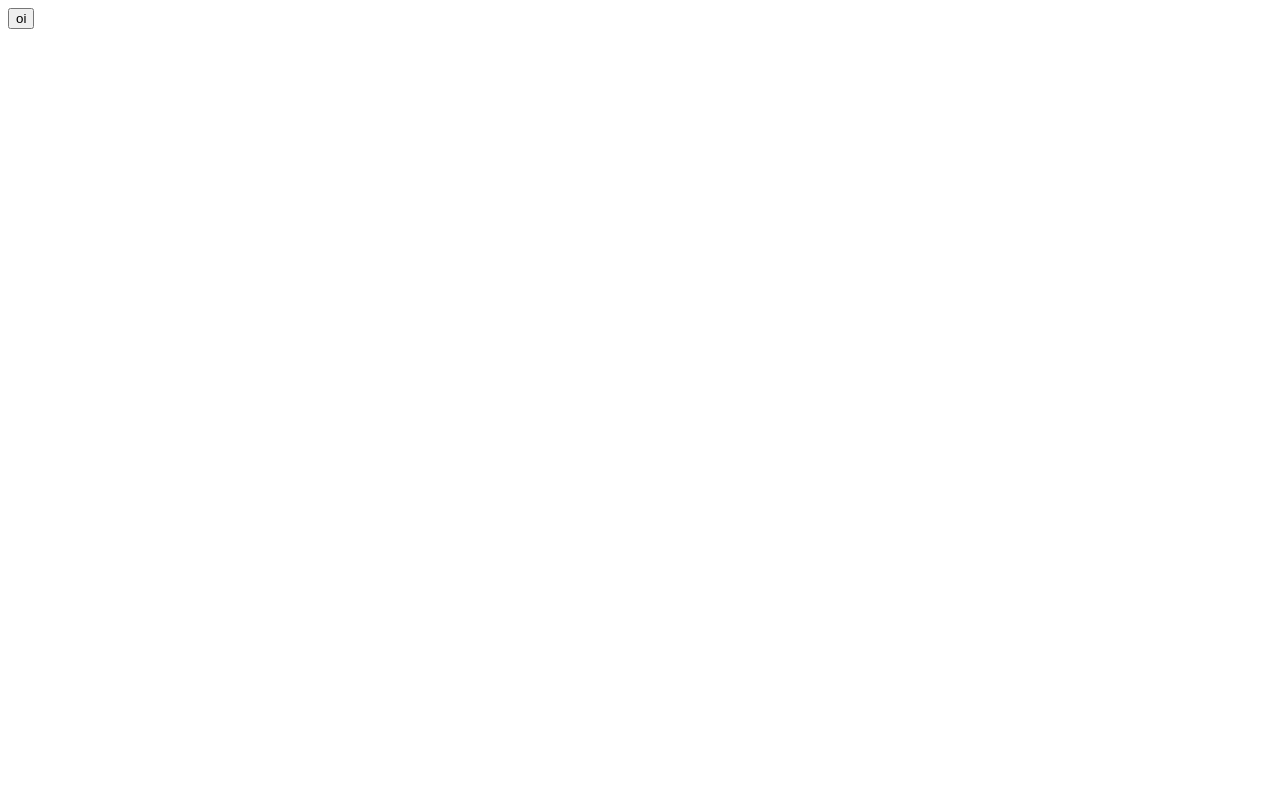
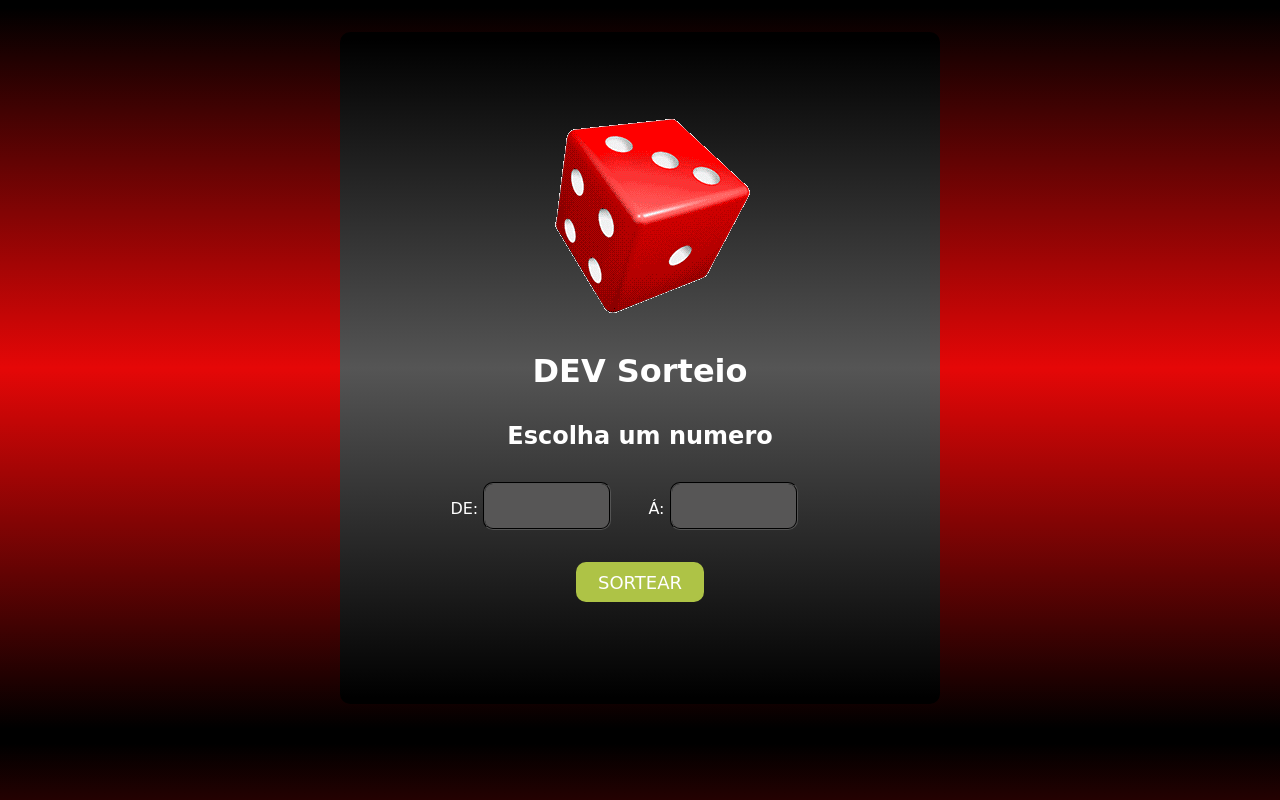
Before and after one commit to K4U3G4RC14/Dev-soteio, a plain HTML site: page index.html in a window 1280 px wide. Drawn offline with Linux system fonts and the light colour scheme; a web font is replaced by a local one.

Commit message:
implementação do css, melhoria do html

```diff
--- a/index.html
+++ b/index.html
@@ -1,13 +1,50 @@
 <!DOCTYPE html>
-<html lang="en">
+<html lang="pt-br">
+
 <head>
     <meta charset="UTF-8">
     <meta name="viewport" content="width=device-width, initial-scale=1.0">
     <title>Dev Sorteio</title>
     <link rel="stylesheet" href="./style.css">
+    <link rel="preconnect" href="https://fonts.googleapis.com">
+    <link rel="preconnect" href="https://fonts.gstatic.com" crossorigin>
+    <link
+        href="https://fonts.googleapis.com/css2?family=Outfit:wght@200;700&family=Playfair+Display:wght@400;800&family=Poppins:wght@300;500;800&family=Tektur:wght@400;500;800&display=swap"
+        rel="stylesheet">
+    <link rel="icon" href="./images/Maquinas-caca-niqueis-sao-um-dos-jogos-favoritos-20220501-removebg-preview.png">
 </head>
+
 <body>
-    <button id="btn">oi</button>
+    <div id="conteiner">
+
+        <header>
+            <img src="./images/GifsDado.gif" alt="imagem de dado">
+
+            <h1>DEV Sorteio</h1>
+        </header>
+
+        <main>
+            <h2>Escolha um numero</h2>
+
+            <section class="numbers">
+                <label for="firstNumber">DE:
+                    <input type="number" id="firstNumber">
+                </label>
+
+                <label for="secondNumber">Á:
+                    <input type="number" id="secondNumber">
+                </label>
+                <br>
+                <button class="btn" type="submit">SORTEAR</button>
+            </section>
+
+
+
+        </main>
+
+    </div>
 </body>
+
 <script src="./index.js"></script>
+
 </html>
--- a/style.css
+++ b/style.css
@@ -0,0 +1,54 @@
+* {
+    margin: 0;
+    padding: 0;
+    box-sizing: border-box;
+    font-family: 'Outfit', sans-serif;
+    font-family: 'Tektur', cursive;
+    color: #fff;
+}
+
+body {
+    background: rgba(0, 0, 0, 0.377);
+    background: linear-gradient(0deg, rgba(0, 0, 0, 1) 1%, rgba(229, 7, 7, 1) 50%, rgba(0, 0, 0, 1) 99%);
+}
+
+#conteiner,
+header,
+main {
+    display: flex;
+    align-items: center;
+    flex-direction: column;
+    justify-content: center;
+    gap: 2rem;
+}
+
+#conteiner {
+    width: 37.5rem;
+    height: 42rem;
+    margin: 2rem auto;
+    padding: 2rem;
+    background:linear-gradient(0deg, rgba(0, 0, 0, 1) 1%, rgb(85, 85, 85) 50%, rgba(0, 0, 0, 1) 99%);
+    border-radius: 10px;
+}
+
+#firstNumber, #secondNumber{
+width:8rem ;
+height: 3rem;
+background-color: #575656;
+border-radius: 10px;
+border: 2px groove black ;
+margin-right: 2rem;
+padding: 0.5rem;
+font-size: 1.5rem;
+}
+
+.btn{
+    display: block;
+    width: 8rem;
+    height: 2.5rem;
+    background-color:#AEC346;
+    border: none;
+    border-radius: 10px;
+    margin: 2rem auto;
+    font-size: 18px;
+}
```
Also changed, not shown: images/GifsDado.gif (added), images/Maquinas-caca-niqueis-sao-um-dos-jogos-favoritos-20220501-removebg-preview.png (added).
